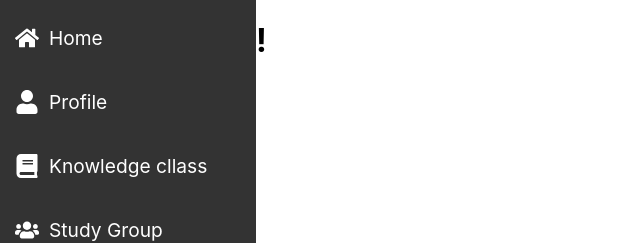
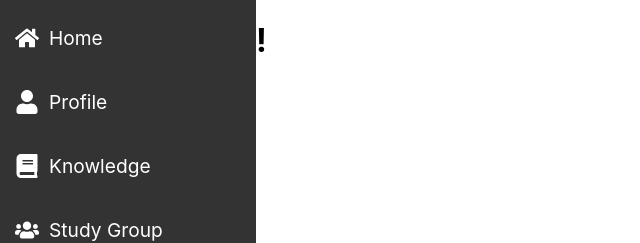
Before and after one commit to AYUB-ALIKHAN-J/socialmedia, a React (Create React App) app in the folder frontend/: page /home in a window 1280 px wide. Shown: the top 243 px of the page, without its empty margins (0-640 px from the left). Built offline with nearby package versions, Linux system fonts and the light colour scheme; no server answers.

Commit message:
i cahnge navbar by ayub

```diff
--- a/frontend/src/components/Navbar/Navbar.js
+++ b/frontend/src/components/Navbar/Navbar.js
@@ -23,7 +23,7 @@ const Navbar = () => {
         <li>
           <a href="/knowledge-hub">
             <FaBook className="icon" />
-            Knowledge cllass
+            Knowledge
           </a>
         </li>
         <li>
```
